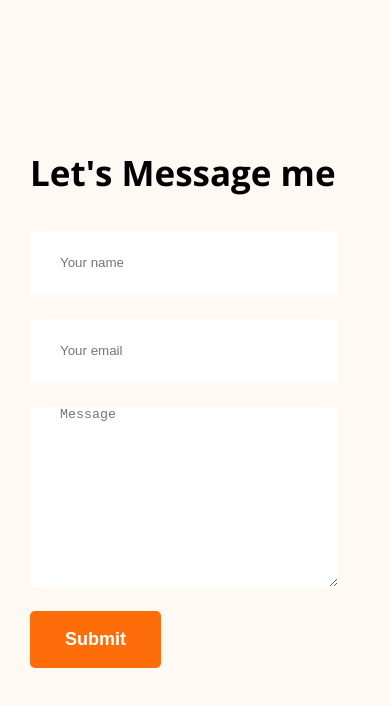
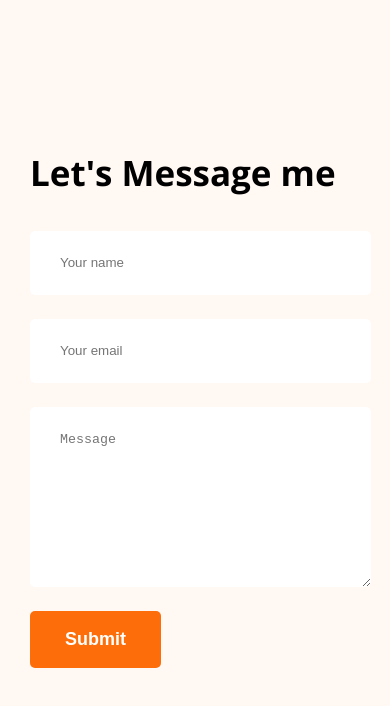
Before and after one commit to jubayeralfaruk/my-first-portfolio-website-html-css, a plain HTML site: page index.html in a window 390 px wide. Shown: the part 5990-6696 px from the top of the page. Drawn offline with nearby package versions, Linux system fonts and the light colour scheme.

Commit message:
edit footer

```diff
--- a/styles/portfolio.css
+++ b/styles/portfolio.css
@@ -351,10 +351,9 @@ footer  textarea{
 
 
     footer input[type="text"], footer input[type="email"], footer textarea{
-        height: 64px;
-        width: 75%;
+        width: 85%;
     }
-    footer  textarea{
-        height: 180px;
+    footer  textarea::placeholder{
+        padding-top: 25px;
     }
 }
```
